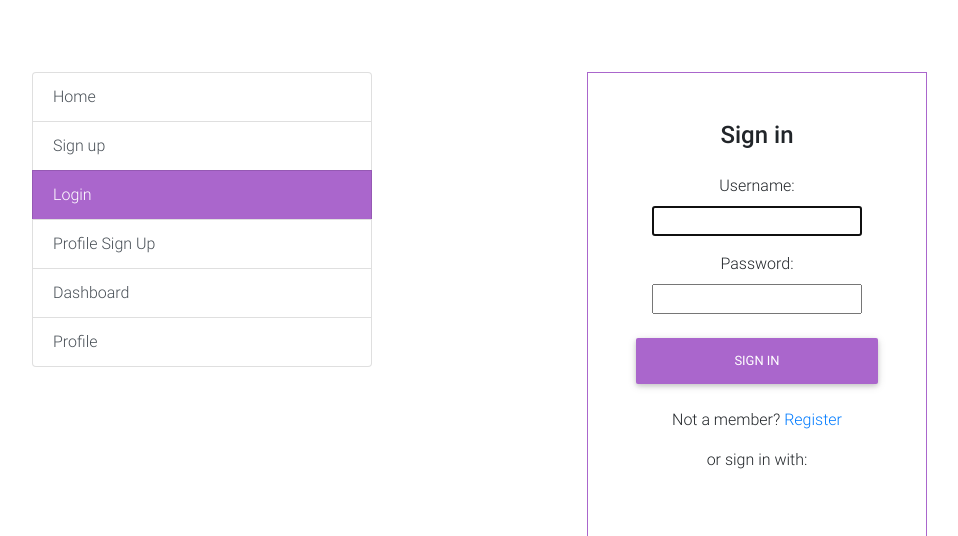
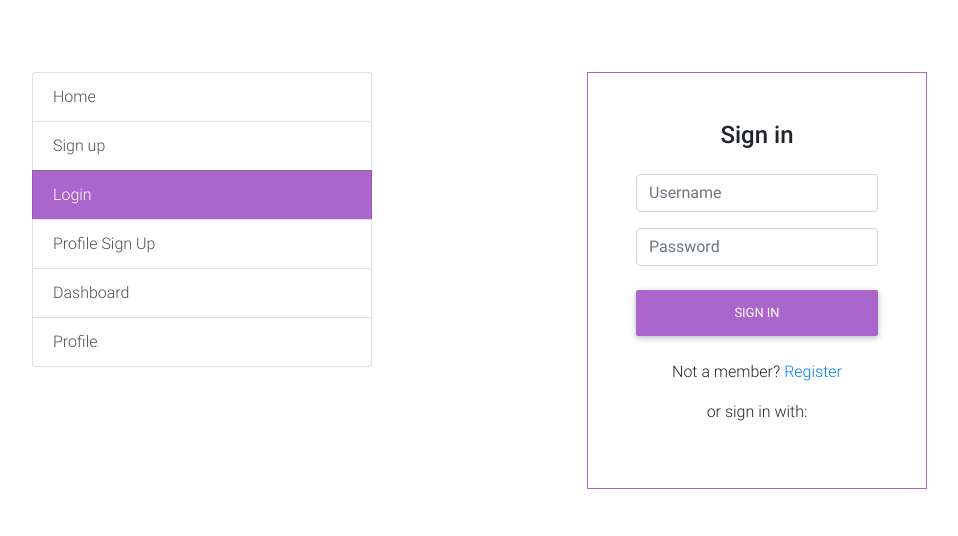
Before and after one commit to Alexmhack/Django-Signup, a Django app: page /login/ in a window 1280 px wide. Shown: the top 536 px of the page, without its empty margins (68-1026 px from the left). Run offline with Django 3.2, Linux system fonts and the light colour scheme; some libraries are stand-ins or nearby versions.

Commit message:
add class in login form

```diff
--- a/templates/registration/login.html
+++ b/templates/registration/login.html
@@ -50,7 +50,21 @@
 
                 {% csrf_token %}
 
-                {{ form.as_p }}
+                <p>
+                    <p>
+                        <p><input id="id_username" name="username" placeholder="Username" type="text" class="form-control"></p>
+                    </p>
+                    <p>
+                        <p><input id="id_password" name="password"
+                        placeholder="Password" type="password" class="form-control"></p>
+                    </p>
+                </p>
+                {% if form.errors %}
+                    <p class="text-danger">
+                        Your username and password didn't match.
+                        Please try again.
+                    </p>
+                {% endif %}
 
                 <!-- {% for field in form %}
                     <p>
@@ -67,6 +81,7 @@
 
                 <!-- Sign in button -->
                 <button class="btn btn-secondary btn-block my-4" type="submit">Sign in</button>
+                <input type="hidden" name="next" value="{{ next }}" />
 
                 <!-- Register -->
                 <p>Not a member?
```
